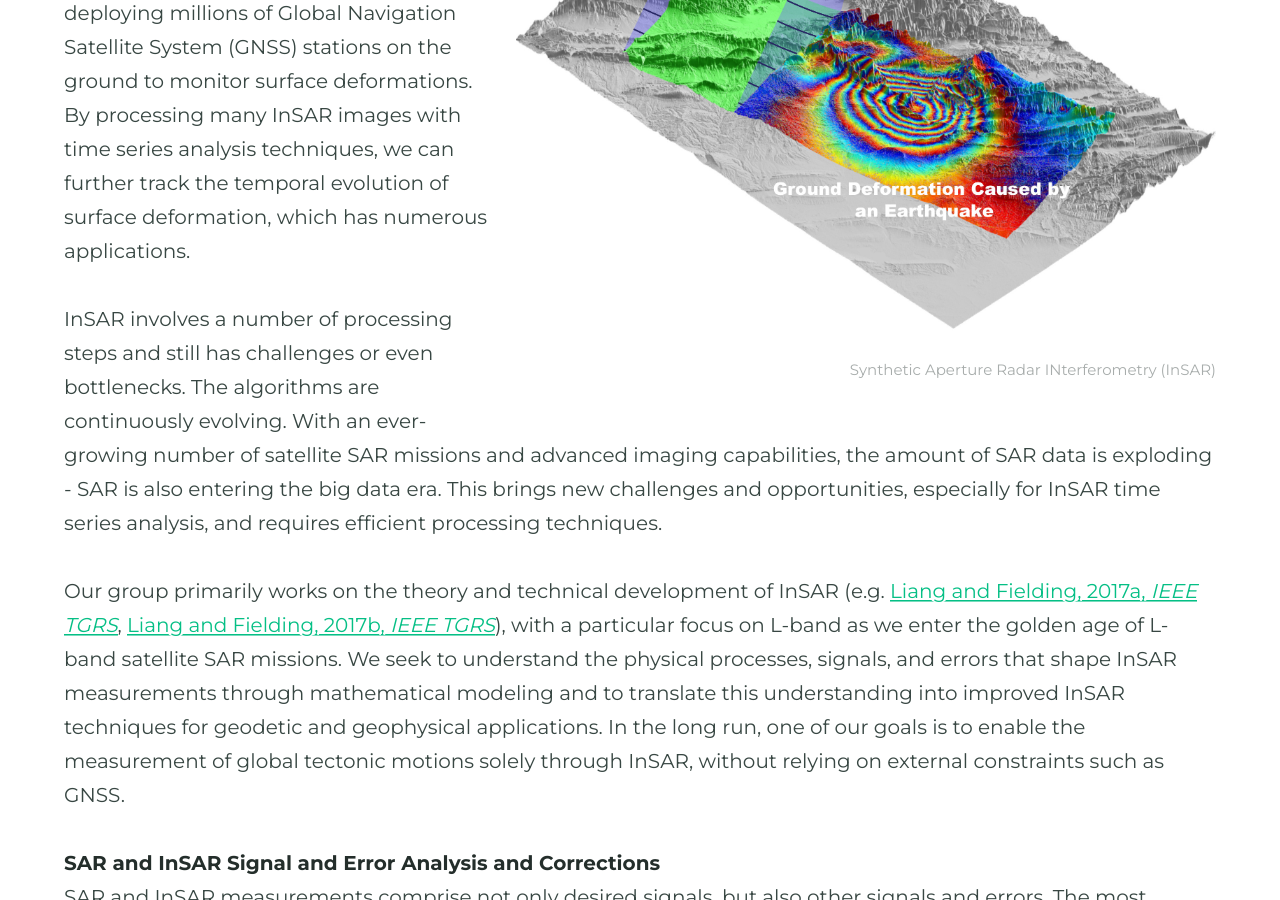
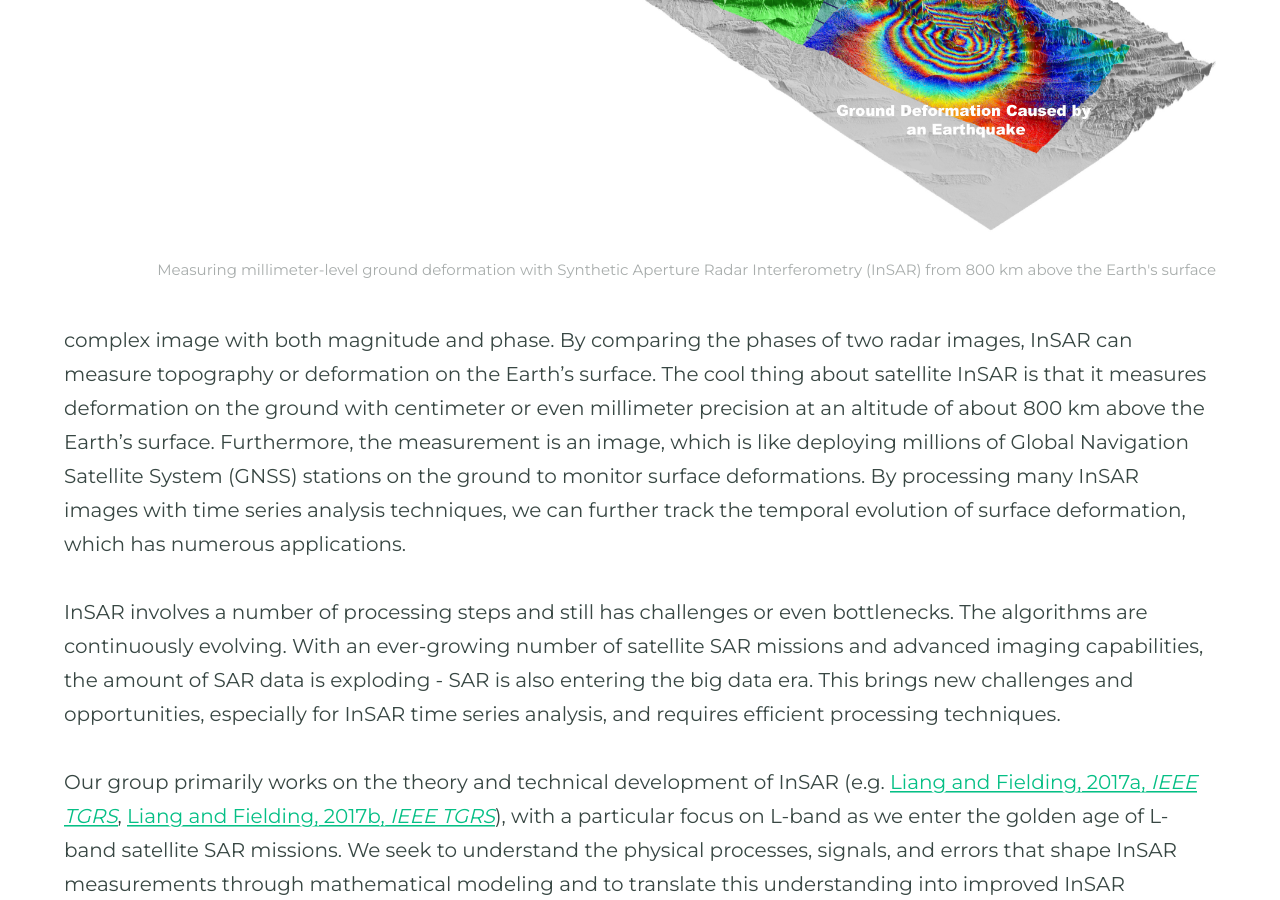
Before and after one commit to CunrenLiang/cunrenliang.github.io, a Jekyll site: the page built from research.md, in a window 1280 px wide and 900 px high, scrolled down 2715 px. Built offline with Jekyll 4.4.1, drawn with Linux system fonts in a browser that asks for light colours; some web fonts are replaced.

Commit message:
Add files via upload

```diff
--- a/research.md
+++ b/research.md
@@ -20,7 +20,7 @@ Radar signal and image processing draws on theories from statistics, signal proc
 
 ###### Synthetic Aperture Radar Interferometry (InSAR)
 
-{% include figure.html image="../assets/images/research/insar.jpg" caption="Synthetic Aperture Radar INterferometry (InSAR)" position="right" width="700" %}
+{% include figure.html image="../assets/images/research/insar.jpg" caption="Measuring millimeter-level ground deformation with Synthetic Aperture Radar Interferometry (InSAR) from 800 km above the Earth's surface" position="right" width="600" %}
 
 A SAR image is a complex image with both magnitude and phase. By comparing the phases of two radar images, InSAR can measure topography or deformation on the Earth’s surface. The cool thing about satellite InSAR is that it measures deformation on the ground with centimeter or even millimeter precision at an altitude of about 800 km above the Earth's surface. Furthermore, the measurement is an image, which is like deploying millions of Global Navigation Satellite System (GNSS) stations on the ground to monitor surface deformations. By processing many InSAR images with time series analysis techniques, we can further track the temporal evolution of surface deformation, which has numerous applications.
 
```
